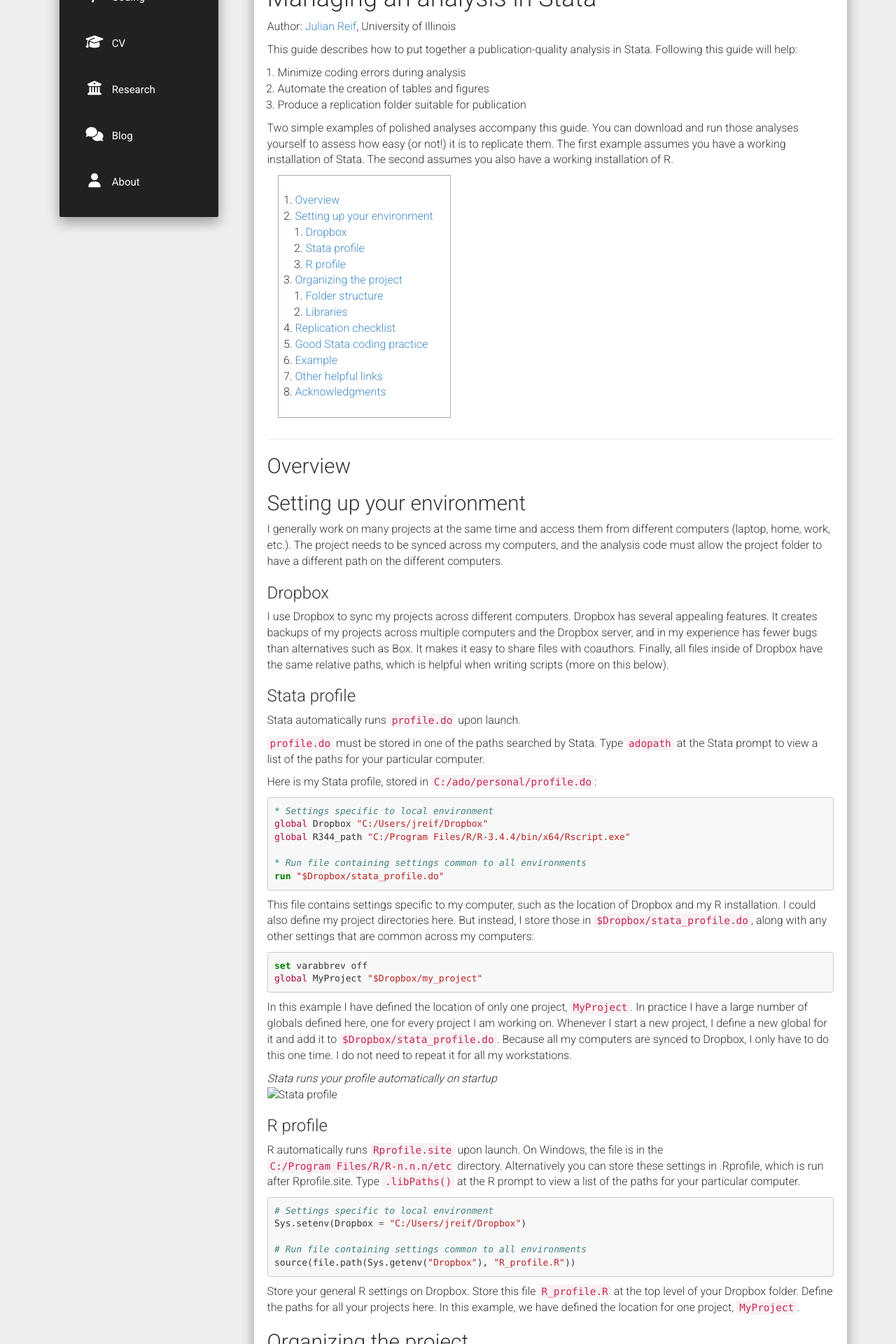
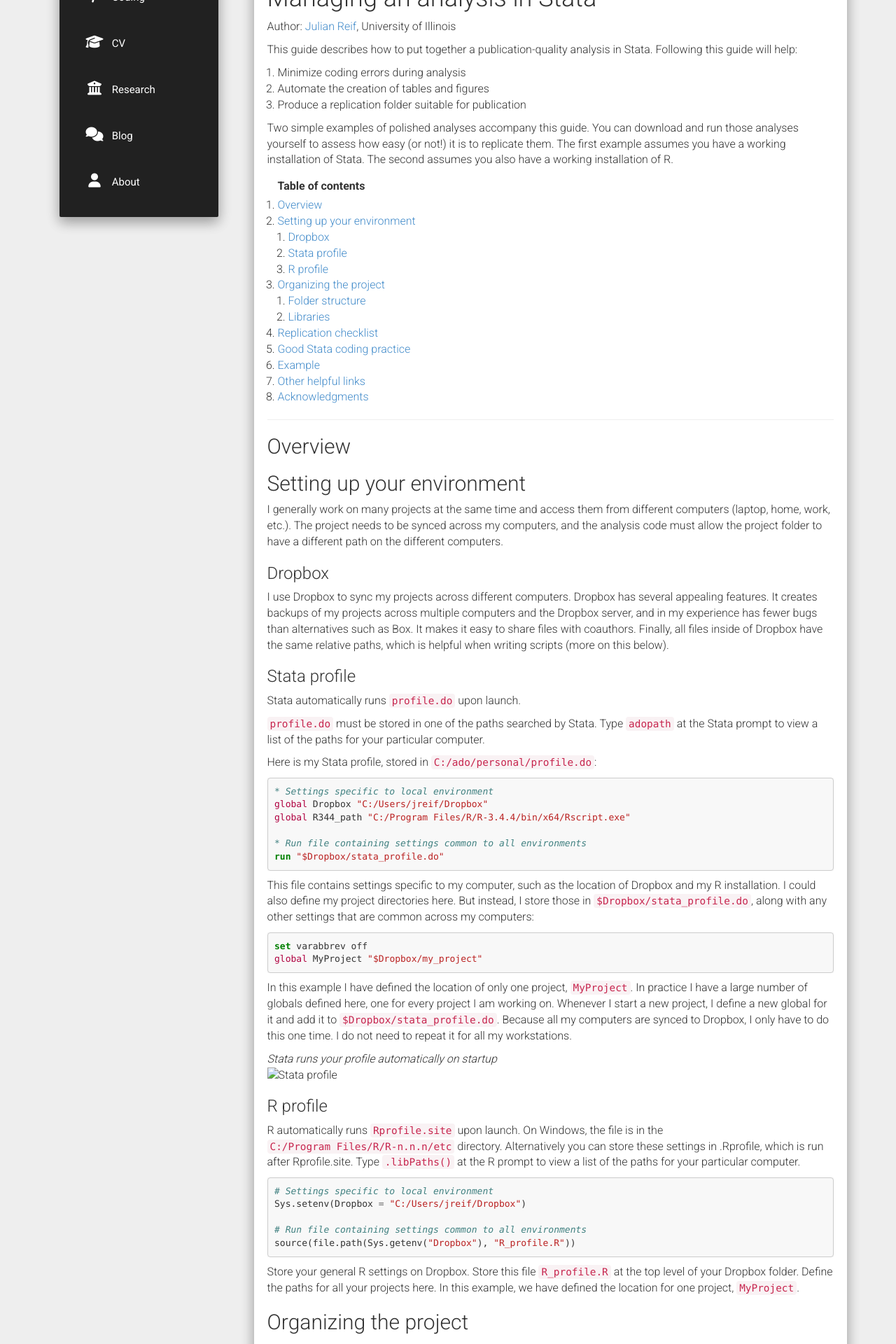
Before and after one commit to reifjulian/reifjulian.github.io, a Jekyll site: the page built from guide.md, in a window 1280 px wide. Shown: the part 307-2227 px from the top of the page at 70% size. Built offline with Jekyll 4.4.1, drawn with Linux system fonts in a browser that asks for light colours; nearby versions of some CDN libraries; comment, search, counter and statistics services are not loaded.

Commit message:
Update toc.css

```diff
--- a/static/css/toc.css
+++ b/static/css/toc.css
@@ -1,5 +1,4 @@
 
-// Label "Table of contents"
 #markdown-toc::before {
   content: "Table of contents";
   margin-left: -$spacing-unit;
@@ -10,16 +9,3 @@
     @include relative-font-size(1.125);
   }
 }
-
-
-// Using numbers instead of bullets for listing
-#markdown-toc ul {
-    list-style: decimal;
-}
-
-#markdown-toc {
-    border: 1px solid #aaa;
-    padding: 1.5em;
-    list-style: decimal;
-    display: inline-block;
-}
```
